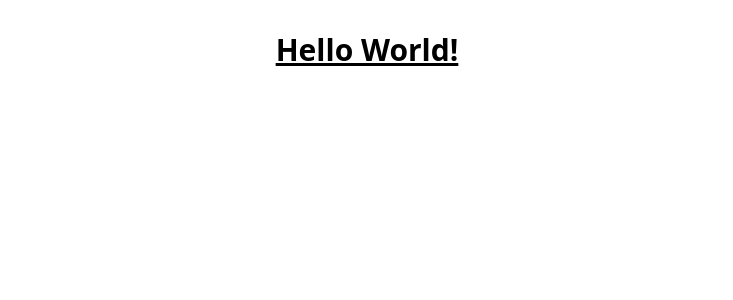
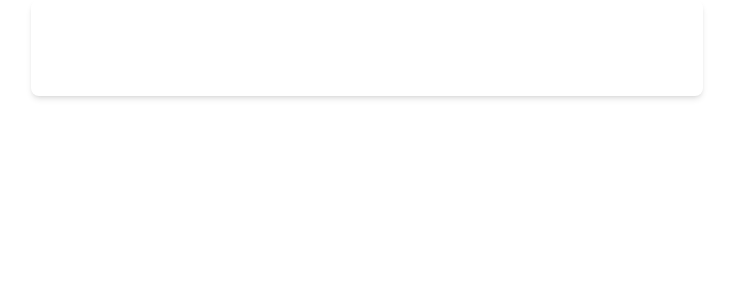
Before and after one commit to kodejeet/react, a React (Vite) app in the folder 10todoContextLocal/: page / in a window 1280 px wide. Shown: the top 300 px of the page, without its empty margins (273-1006 px from the left). Built offline with nearby package versions, Linux system fonts and the light colour scheme.

Commit message:
initial commit

```diff
--- a/10todoContextLocal/src/App.jsx
+++ b/10todoContextLocal/src/App.jsx
@@ -1,12 +1,20 @@
 import { useState } from "react";
+import { TodoProvider } from "./contexts";
 
 function App() {
-  const [count, setCount] = useState(0);
-
+  const [todos, setTodos] = useState([]);
   return (
-    <>
-      <h1 className="text-3xl font-bold text-center p-4 m-4 underline">Hello World!</h1>
-    </>
+    <TodoProvider>
+      <div className="w-full max-w-2xl mx-auto shadow-md rounded-lg px-4 py-3 text-white">
+        <h1 className="text-2xl font-bold text-center mb-8 mt-2">
+          Manage Your Todos
+        </h1>
+        <div className="mb-4">{/* Todo form goes here */}</div>
+        <div className="flex flex-wrap gap-y-3">
+          {/*Loop and Add TodoItem here */}
+        </div>
+      </div>
+    </TodoProvider>
   );
 }
 
--- a/10todoContextLocal/src/contexts/ThemeContext.js
+++ b/10todoContextLocal/src/contexts/TodosContext.js
@@ -4,12 +4,12 @@
   todos: [
     {
       id: 1,
-      todo: "Todo Msg",
-      completed: "false",
-    },
+      todo: "Todo Msg", completed: "false", },
   ],
   addTodo: (todo) => {},
-  addTodo: (todo) => {},
+  updateTodo: (id, todo) => {},
+  deleteTodo: (id) => {},
+  toggleComplete: (id) => {},
 });
 export const useTodo = () => {
   return useContext(TodoContext);
--- /dev/null
+++ b/10todoContextLocal/src/contexts/index.js
@@ -0,0 +1 @@
+export { TodoContext, TodoProvider, useTodo } from "./TodosContext.js"
```
